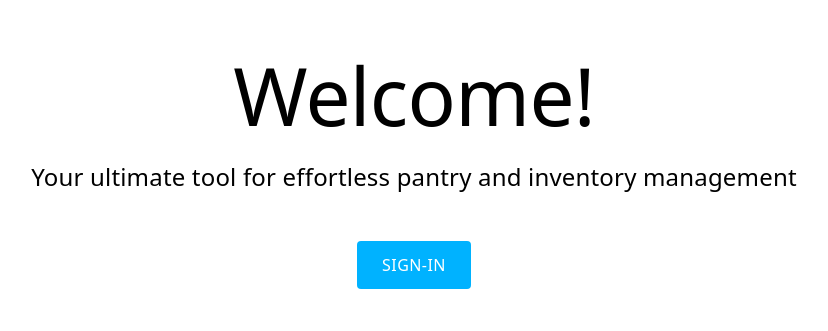
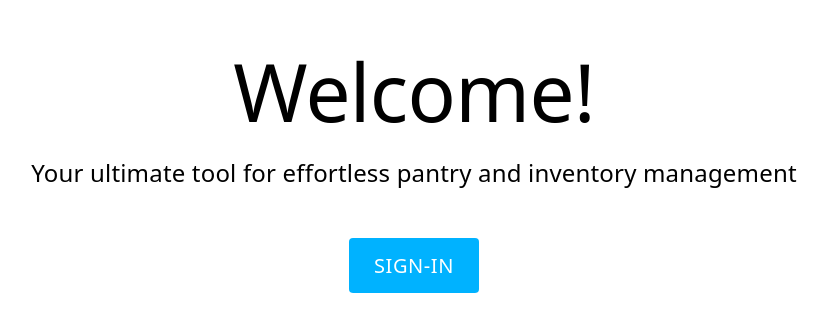
Before and after one commit to GauravKano/Pantry-Manager, a Next.js app: page / in a window 1280 px wide. Shown: the part 217-548 px from the top of the page, without its empty margins (226-1054 px from the left). Built offline with nearby package versions, Linux system fonts and the light colour scheme; no server answers.

Commit message:
Fix sizing of buttons on home page

```diff
--- a/app/page.js
+++ b/app/page.js
@@ -77,11 +77,11 @@ export default function LandingPage() {
 
       {user ? (
         //Show Buttons Once Signed in
-        <Box display="flex" gap="40px">
+        <Box display="flex" gap={{ xs: "20px", sm: "40px" }}>
           <Link href="/main">
             <Button
               sx={{
-                fontSize: "16px",
+                fontSize: "clamp(13.5px, 3vw, 20px)",
                 color: "#FFF",
                 bgcolor: "#00B2FF",
                 p: "10px 25px",
@@ -96,7 +96,7 @@ export default function LandingPage() {
           <Button
             onClick={userSignOut}
             sx={{
-              fontSize: "16px",
+              fontSize: "clamp(13.5px, 3vw, 20px)",
               color: "#FFF",
               bgcolor: "#00B2FF",
               p: "10px 25px",
@@ -113,7 +113,7 @@ export default function LandingPage() {
         <Button
           onClick={userSignIn}
           sx={{
-            fontSize: "16px",
+            fontSize: "20px",
             color: "#FFF",
             bgcolor: "#00B2FF",
             p: "10px 25px",
```
